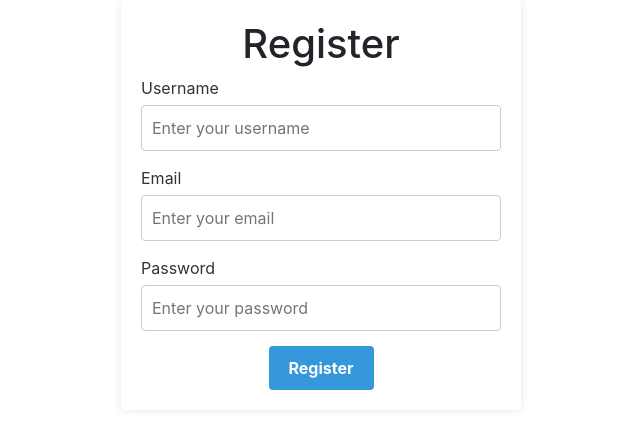
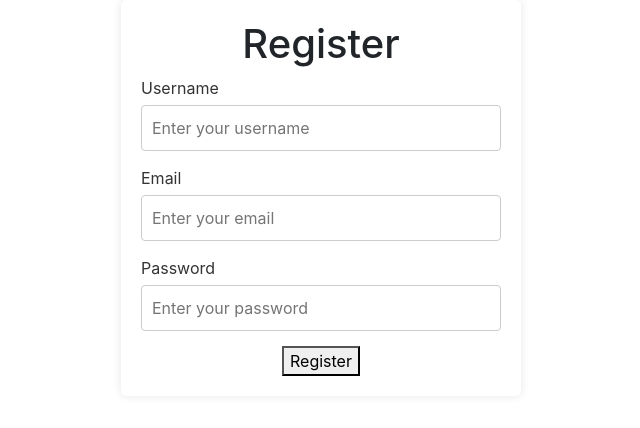
Before and after one commit to swalisoft/setes_builder, an Angular app in the folder ui/: page /register in a window 1280 px wide. Shown: the top 428 px of the page, without its empty margins (319-959 px from the left). Built offline with nearby package versions, Linux system fonts and the light colour scheme.

Commit message:
assets vhost

```diff
--- a/ui/src/app/modules/auth/register/register.component.html
+++ b/ui/src/app/modules/auth/register/register.component.html
@@ -13,6 +13,6 @@
         <label for="password">Password</label>
         <input type="password" id="password" placeholder="Enter your password" required>
       </div>
-      <button type="submit" class="btn">Register</button>
+      <button type="submit" class="button">Register</button>
     </form>
   </div>
```
